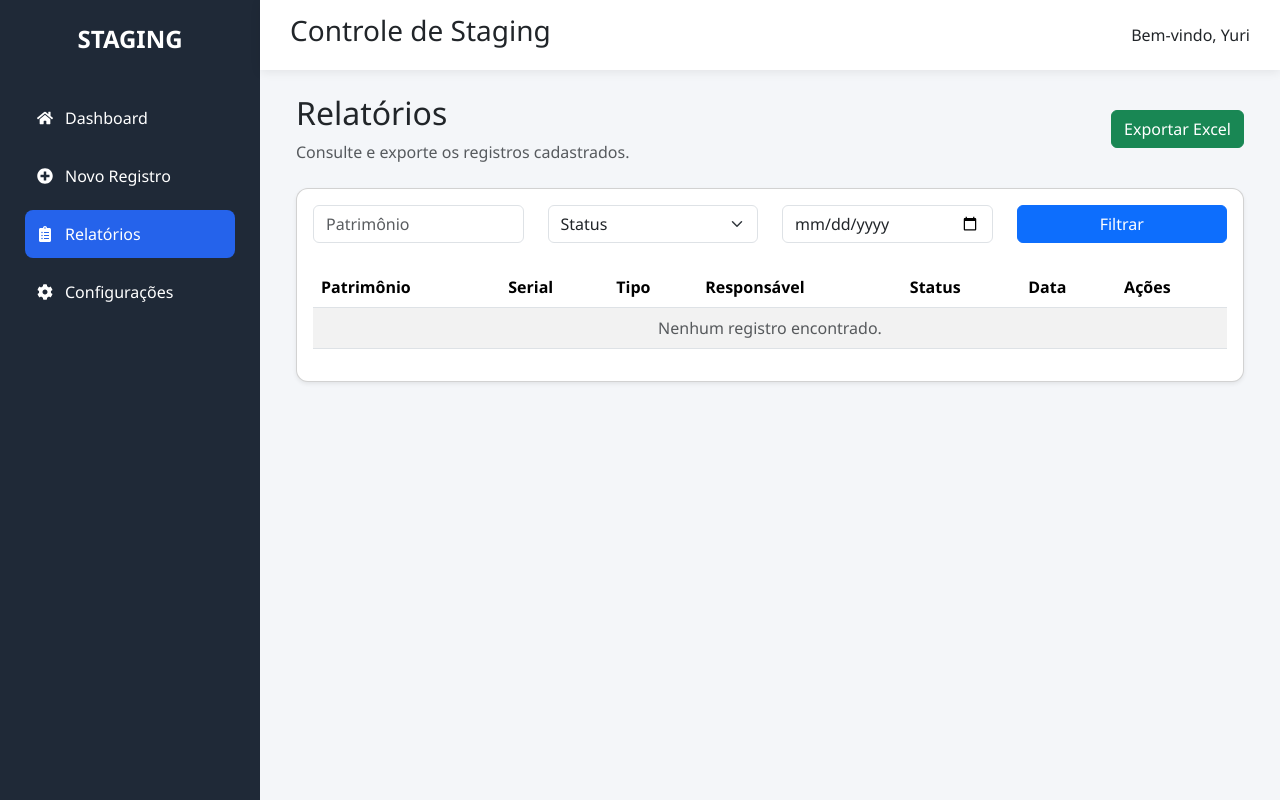
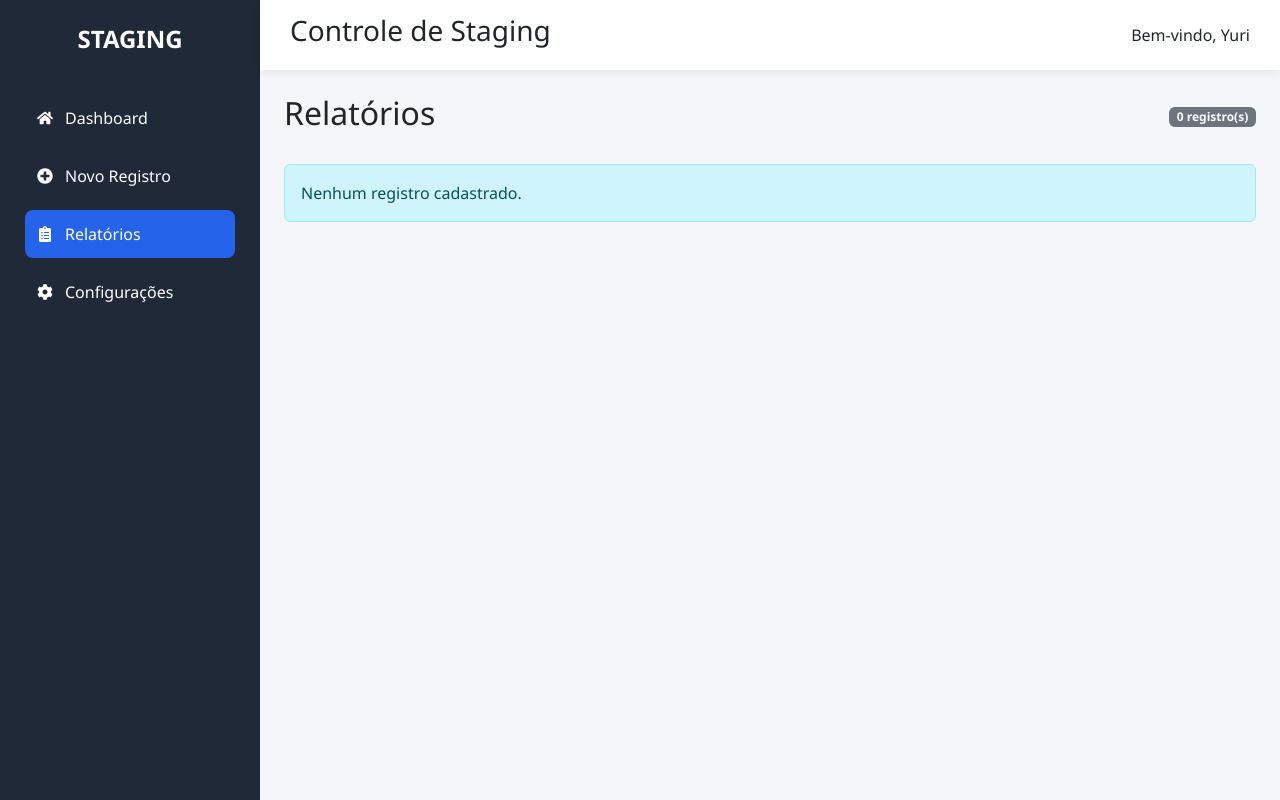
Before and after one commit to ysouza336/Dashboard-Stating, a React (Vite) app: page /relatorios in a window 1280 px wide. Built offline with nearby package versions, Linux system fonts and the light colour scheme.

Commit message:
task 1.4

```diff
--- a/src/components/DateInput/DateInput.jsx
+++ b/src/components/DateInput/DateInput.jsx
@@ -1,41 +1,25 @@
-import "./DateInput.css";
+import Input from "../Input";
 
 function DateInput({
     label,
     name,
+    register,
+    error,
     required = false,
     disabled = false,
-    register,
-    error
+    ...props
 }) {
     return (
-        <div className="input-container">
-
-            {label && (
-                <label htmlFor={name} className="form-label">
-                    {label}
-
-                    {required && (
-                        <span className="required">*</span>
-                    )}
-                </label>
-            )}
-
-            <input
-                id={name}
-                type="date"
-                className={`form-control ${error ? "is-invalid" : ""}`}
-                disabled={disabled}
-                {...register(name)}
-            />
-
-            {error && (
-                <div className="invalid-feedback">
-                    {error.message}
-                </div>
-            )}
-
-        </div>
+        <Input className="input-container required invalid-feedback form-select"
+            {...props}
+            label={label}
+            name={name}
+            type="date"
+            required={required}
+            disabled={disabled}
+            register={register}
+            error={error}
+        />
     );
 }
 
--- a/src/components/Input/Input.jsx
+++ b/src/components/Input/Input.jsx
@@ -6,9 +6,10 @@ function Input({
     type = "text",
     placeholder = "",
     required = false,
+    register,
+    error,
     disabled = false,
-    register,
-    error
+    ...props
 }) {
     return (
         <div className="input-container">
@@ -30,13 +31,15 @@ function Input({
 
             <input
                 id={name}
+                name={name}
                 type={type}
-                className={`form-control ${
+                placeholder={placeholder}
+                disabled={disabled}
+                className={`form-select ${
                     error ? "is-invalid" : ""
                 }`}
-                placeholder={placeholder}
-                disabled={disabled}
                 {...register(name)}
+                {...props}
             />
 
             {error && (
--- a/src/pages/NovoRegistro/NovoRegistro.jsx
+++ b/src/pages/NovoRegistro/NovoRegistro.jsx
@@ -1,3 +1,6 @@
+import { useEffect } from "react";
+import { useLocation, useNavigate } from "react-router-dom";
+
 import DynamicForm from "../../components/DynamicForm/DynamicForm";
 import formSections from "../../data/formSections";
 
@@ -7,6 +10,11 @@ import { useRegistros } from "../../context/RegistroContext";
 
 function NovoRegistro() {
 
+    const location = useLocation();
+    const navigate = useNavigate();
+
+    const registroEmEdicao = location.state?.registro;
+
     const {
         register,
         handleSubmit,
@@ -14,25 +22,70 @@ function NovoRegistro() {
         formState: { errors }
     } = useRegistroForm();
 
-    const { adicionarRegistro } = useRegistros();
+    const {
+        adicionarRegistro,
+        atualizarRegistro
+    } = useRegistros();
+
+    useEffect(() => {
+
+        if (registroEmEdicao) {
+
+            reset(registroEmEdicao);
+
+        }
+
+    }, [registroEmEdicao, reset]);
 
     function salvarRegistro(data) {
 
-        const novoRegistro = adicionarRegistro(data);
+        if (registroEmEdicao) {
 
-        console.log("Registro cadastrado:", novoRegistro);
+            atualizarRegistro(
+                registroEmEdicao.id,
+                data
+            );
+
+            console.log(
+                "Registro atualizado:",
+                {
+                    ...registroEmEdicao,
+                    ...data
+                }
+            );
+
+        } else {
+
+            const novoRegistro = adicionarRegistro(data);
+
+            console.log(
+                "Registro cadastrado:",
+                novoRegistro
+            );
+
+        }
 
         reset();
+
+        navigate("/relatorios");
+
     }
 
     return (
         <div>
 
             <h2 className="mb-4">
-                Novo Registro
+
+                {registroEmEdicao
+                    ? "Editar Registro"
+                    : "Novo Registro"
+                }
+
             </h2>
 
-            <form onSubmit={handleSubmit(salvarRegistro)}>
+            <form
+                onSubmit={handleSubmit(salvarRegistro)}
+            >
 
                 <DynamicForm
                     sections={formSections}
@@ -46,7 +99,10 @@ function NovoRegistro() {
                         type="submit"
                         className="btn btn-primary"
                     >
-                        Salvar Registro
+                        {registroEmEdicao
+                            ? "Salvar Alterações"
+                            : "Salvar Registro"
+                        }
                     </button>
 
                 </div>
--- a/src/pages/Relatorios/Relatorios.jsx
+++ b/src/pages/Relatorios/Relatorios.jsx
@@ -1,126 +1,128 @@
-import "./Relatorios.css";
+import { useRegistros } from "../../context/RegistroContext";
+import { useNavigate } from "react-router-dom";
 
 function Relatorios() {
 
+    const { registros } = useRegistros();
+    const navigate = useNavigate();
+
+    function editarRegistro(registro) {
+    navigate("/novo", {
+        state: {
+            registro
+        }
+    });
+}
+
     return (
-
-        <div className="container-fluid">
+        <div>
 
             <div className="d-flex justify-content-between align-items-center mb-4">
 
-                <div>
+                <h2>
+                    Relatórios
+                </h2>
 
-                    <h2>Relatórios</h2>
-
-                    <p className="text-muted mb-0">
-                        Consulte e exporte os registros cadastrados.
-                    </p>
-
-                </div>
-
-                <button className="btn btn-success">
-                    Exportar Excel
-                </button>
+                <span className="badge bg-secondary">
+                    {registros.length} registro(s)
+                </span>
 
             </div>
 
-            <div className="card shadow-sm">
+            {registros.length === 0 ? (
 
-                <div className="card-body">
+                <div className="alert alert-info">
+                    Nenhum registro cadastrado.
+                </div>
 
-                    <div className="row mb-4">
+            ) : (
 
-                        <div className="col-md-3">
+                <div className="table-responsive">
 
-                            <input
-                                type="text"
-                                className="form-control"
-                                placeholder="Patrimônio"
-                            />
+                    <table className="table table-striped table-hover align-middle">
 
-                        </div>
+                        <thead>
 
-                        <div className="col-md-3">
+                            <tr>
+                                <th>Patrimônio</th>
+                                <th>Serial</th>
+                                <th>Tipo</th>
+                                <th>Marca</th>
+                                <th>Modelo</th>
+                                <th>Status</th>
+                                <th>Responsável</th>
+                                <th>Data Solicitação</th>
+                                <th>Ações</th>
+                            </tr>
 
-                            <select className="form-select">
+                        </thead>
 
-                                <option value="">
-                                    Status
-                                </option>
+                        <tbody>
 
-                                <option>Pendente</option>
-                                <option>Em andamento</option>
-                                <option>Concluído</option>
+                            {registros.map((registro) => (
 
-                            </select>
+                                <tr key={registro.id}>
 
-                        </div>
+                                    <td>
+                                        {registro.patrimonio || "-"}
+                                    </td>
 
-                        <div className="col-md-3">
+                                    <td>
+                                        {registro.serial || "-"}
+                                    </td>
 
-                            <input
-                                type="date"
-                                className="form-control"
-                            />
+                                    <td>
+                                        {registro.tipo || "-"}
+                                    </td>
 
-                        </div>
+                                    <td>
+                                        {registro.marca || "-"}
+                                    </td>
 
-                        <div className="col-md-3">
+                                    <td>
+                                        {registro.modelo || "-"}
+                                    </td>
 
-                            <button className="btn btn-primary w-100">
-                                Filtrar
-                            </button>
+                                    <td>
+                                        {registro.status || "-"}
+                                    </td>
 
-                        </div>
+                                    <td>
+                                        {registro.responsavel || "-"}
+                                    </td>
 
-                    </div>
+                                    <td>
+                                        {registro.dataSolicitacao || "-"}
+                                    </td>
 
-                    <div className="table-responsive">
+                                    <td>
 
-                        <table className="table table-hover table-striped align-middle">
-
-                            <thead>
-
-                                <tr>
-
-                                    <th>Patrimônio</th>
-                                    <th>Serial</th>
-                                    <th>Tipo</th>
-                                    <th>Responsável</th>
-                                    <th>Status</th>
-                                    <th>Data</th>
-                                    <th>Ações</th>
-
-                                </tr>
-
-                            </thead>
-
-                            <tbody>
-
-                                <tr>
-
-                                    <td colSpan="7" className="text-center text-muted">
-
-                                        Nenhum registro encontrado.
+                                        <button
+                                            type="button"
+                                            className="btn btn-sm btn-primary"
+                                            onClick={() =>
+                                                editarRegistro(registro)
+                                            }
+                                        >
+                                            Editar
+                                        </button>
 
                                     </td>
 
                                 </tr>
 
-                            </tbody>
+                            ))}
 
-                        </table>
+                        </tbody>
 
-                    </div>
+                    </table>
 
                 </div>
 
-            </div>
+            )}
 
         </div>
-
     );
-
 }
 
 export default Relatorios;
--- a/src/schemas/registroSchema.js
+++ b/src/schemas/registroSchema.js
@@ -22,13 +22,37 @@ const registroSchema = z.object({
         .string()
         .optional(),
 
+    dataSolicitacao: z
+        .string()
+        .min(1, "Informe a data de solicitação."),
+
     solicitadoPor: z
         .string()
         .min(1, "Informe o solicitante."),
 
+    tipoStaging: z
+        .string()
+        .min(1, "Selecione o tipo de staging."),
+
+    escopoStaging: z
+        .string()
+        .min(1, "Selecione o escopo."),
+
+    localStaging: z
+        .string()
+        .min(1, "Selecione o local."),
+
     responsavel: z
         .string()
         .min(1, "Informe o responsável."),
+
+    dataInicio: z
+        .string()
+        .optional(),
+
+    dataConclusao: z
+        .string()
+        .optional(),
 
     status: z
         .string()
```
Also changed, not shown: src/pages/EditarRegistro.jsx (deleted).
